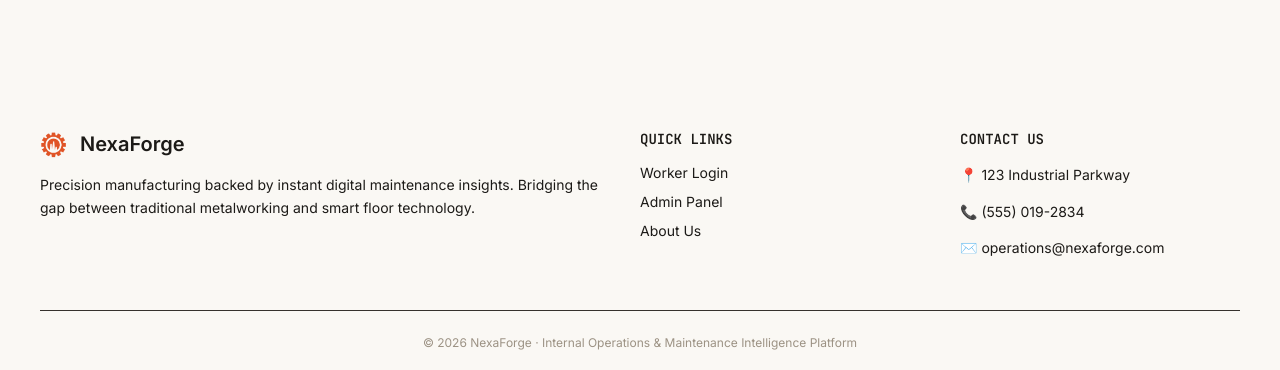
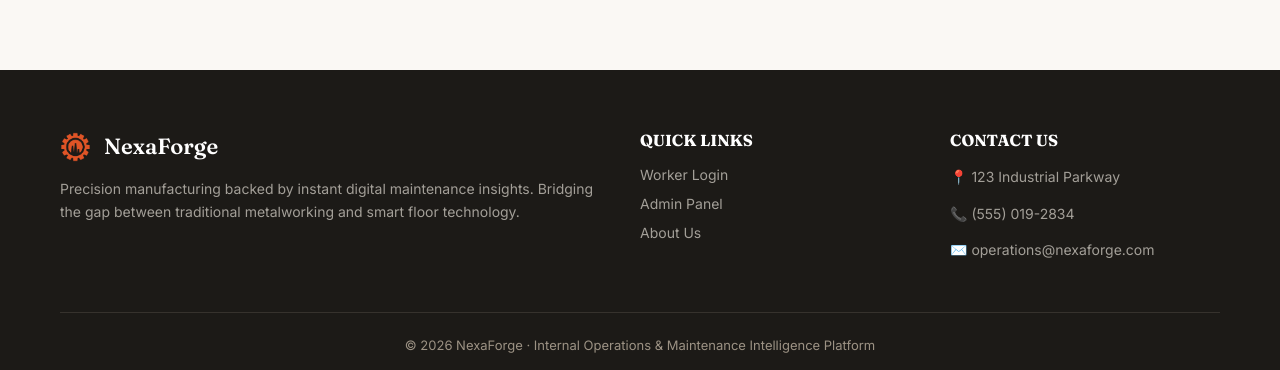
Before and after one commit to Bipasha1003/nexaforge-maintenance-platform, a React (Vite) app in the folder frontend/: page / in a window 1280 px wide. Shown: the part 1247-1617 px from the top of the page. Built offline with nearby package versions, Linux system fonts and the light colour scheme.

Commit message:
Update landing page footer to match admin dark theme

```diff
--- a/frontend/src/pages/LandingPage.css
+++ b/frontend/src/pages/LandingPage.css
@@ -282,93 +282,3 @@
   color: var(--l-ink-muted);
   margin-top: 4px;
 }
-
-/* --- FOOTER STYLES --- */
-.landing-footer {
-  background-color: var(--l-ink);
-  padding: 60px 40px 20px;
-  text-align: left;
-  font-size: 15px;
-  color: var(--l-border);
-  margin-top: 40px;
-}
-
-.footer-content {
-  display: grid;
-  grid-template-columns: 2fr 1fr 1fr;
-  gap: 40px;
-  max-width: 1160px;
-  margin: 0 auto;
-  padding-bottom: 40px;
-}
-
-.footer-brand {
-  display: flex;
-  align-items: center;
-  gap: 12px;
-  font-family: "Fraunces", serif;
-  font-size: 22px;
-  font-weight: 600;
-  color: var(--l-bg-raised);
-  margin-bottom: 16px;
-}
-
-.footer-logo {
-  width: 32px;
-  height: 32px;
-  object-fit: contain;
-  filter: invert(32%) sepia(85%) saturate(1450%) hue-rotate(345deg) brightness(90%) contrast(95%);
-}
-
-.footer-section h4 {
-  font-family: "Fraunces", serif;
-  color: var(--l-bg-raised);
-  font-size: 16px;
-  margin-bottom: 16px;
-  margin-top: 0;
-}
-
-.footer-section p {
-  margin-bottom: 10px;
-  line-height: 1.6;
-}
-
-.footer-section ul {
-  list-style: none;
-  padding: 0;
-  margin: 0;
-}
-
-.footer-section ul li {
-  margin-bottom: 12px;
-}
-
-.footer-section ul li a {
-  color: var(--l-border);
-  text-decoration: none;
-  transition: color 0.2s ease;
-}
-
-.footer-section ul li a:hover {
-  color: var(--l-accent);
-}
-
-.footer-bottom {
-  text-align: center;
-  padding-top: 24px;
-  border-top: 1px solid #36322d;
-  font-size: 13px;
-  max-width: 1160px;
-  margin: 0 auto;
-  color: #9c9284;
-}
-
-@media (max-width: 768px) {
-  .footer-content {
-    grid-template-columns: 1fr;
-    text-align: center;
-  }
-  .footer-brand {
-    justify-content: center;
-  }
-}
--- a/frontend/src/pages/LandingPage.jsx
+++ b/frontend/src/pages/LandingPage.jsx
@@ -42,7 +42,6 @@ export default function LandingPage() {
   const navigate = useNavigate();
   const [isScrolled, setIsScrolled] = useState(false);
 
-  // This effect listens for scrolling and updates the state
   useEffect(() => {
     const handleScroll = () => {
       setIsScrolled(window.scrollY > 20);
@@ -54,7 +53,6 @@ export default function LandingPage() {
 
   return (
     <div className="landing">
-      {/* The header now adds a "scrolled" class when you scroll down */}
       <header className={`landing-header ${isScrolled ? "scrolled" : ""}`}>
         <div className="landing-brand">
           <img
@@ -141,41 +139,44 @@ export default function LandingPage() {
         </div>
       </section>
 
-      <footer className="landing-footer">
-        <div className="footer-content">
+      {/* --- DARK FOOTER (Matching Admin Panel) --- */}
+      <footer className="landing-footer" style={{ backgroundColor: "#1c1a17", color: "#ffffff", padding: "60px 40px 20px", marginTop: "40px" }}>
+        <div className="footer-content" style={{ display: "grid", gridTemplateColumns: "2fr 1fr 1fr", gap: "40px", maxWidth: "1160px", margin: "0 auto", paddingBottom: "40px" }}>
+
           <div className="footer-section brand-section">
-            <div className="footer-brand">
+            <div className="footer-brand" style={{ display: "flex", alignItems: "center", gap: "12px", fontFamily: "'Fraunces', serif", fontSize: "22px", fontWeight: "600", color: "#ffffff", marginBottom: "16px" }}>
               <img
                 src="/images/company-logo.png"
                 alt="NexaForge Logo"
                 className="footer-logo"
+                style={{ width: "32px", height: "32px", objectFit: "contain" }}
               />
               <span>NexaForge</span>
             </div>
-            <p>
+            <p style={{ color: "#a39f98", lineHeight: "1.6" }}>
               Precision manufacturing backed by instant digital maintenance insights.
               Bridging the gap between traditional metalworking and smart floor technology.
             </p>
           </div>
 
           <div className="footer-section links-section">
-            <h4>Quick Links</h4>
-            <ul>
-              <li><Link to="/login">Worker Login</Link></li>
-              <li><Link to="/admin/login">Admin Panel</Link></li>
-              <li><a href="#about" onClick={(e) => e.preventDefault()}>About Us</a></li>
+            <h4 style={{ color: "#ffffff", fontFamily: "'Fraunces', serif", fontSize: "16px", marginBottom: "16px" }}>Quick Links</h4>
+            <ul style={{ listStyle: "none", padding: 0, margin: 0 }}>
+              <li style={{ marginBottom: "12px" }}><Link to="/login" style={{ color: "#a39f98", textDecoration: "none", transition: "color 0.2s" }}>Worker Login</Link></li>
+              <li style={{ marginBottom: "12px" }}><Link to="/admin/login" style={{ color: "#a39f98", textDecoration: "none", transition: "color 0.2s" }}>Admin Panel</Link></li>
+              <li style={{ marginBottom: "12px" }}><a href="#about" onClick={(e) => e.preventDefault()} style={{ color: "#a39f98", textDecoration: "none", transition: "color 0.2s" }}>About Us</a></li>
             </ul>
           </div>
 
           <div className="footer-section contact-section">
-            <h4>Contact Us</h4>
-            <p>📍 123 Industrial Parkway</p>
-            <p>📞 (555) 019-2834</p>
-            <p>✉️ operations@nexaforge.com</p>
+            <h4 style={{ color: "#ffffff", fontFamily: "'Fraunces', serif", fontSize: "16px", marginBottom: "16px" }}>Contact Us</h4>
+            <p style={{ color: "#a39f98", marginBottom: "10px" }}>📍 123 Industrial Parkway</p>
+            <p style={{ color: "#a39f98", marginBottom: "10px" }}>📞 (555) 019-2834</p>
+            <p style={{ color: "#a39f98", marginBottom: "10px" }}>✉️ operations@nexaforge.com</p>
           </div>
         </div>
 
-        <div className="footer-bottom">
+        <div className="footer-bottom" style={{ textAlign: "center", paddingTop: "24px", borderTop: "1px solid #36322d", fontSize: "13px", maxWidth: "1160px", margin: "0 auto", color: "#9c9284" }}>
           © 2026 NexaForge · Internal Operations & Maintenance Intelligence Platform
         </div>
       </footer>
```
